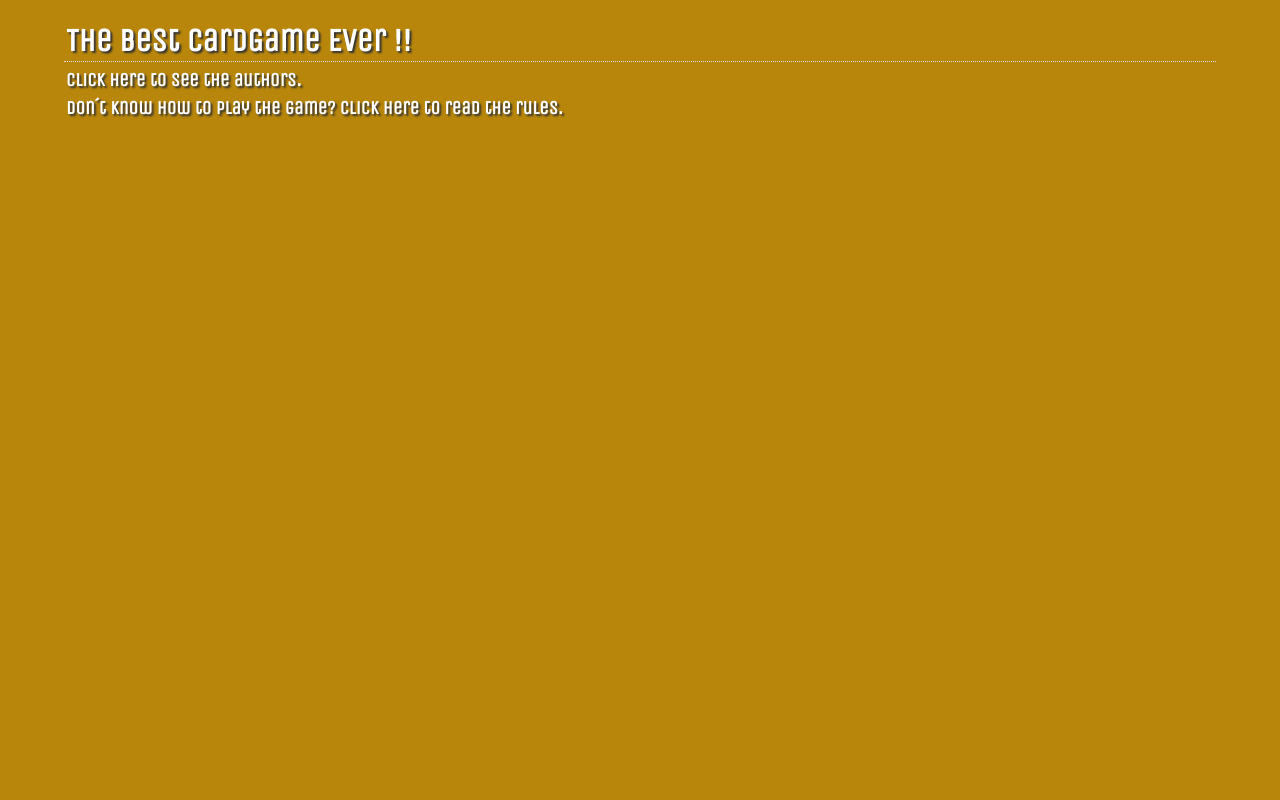
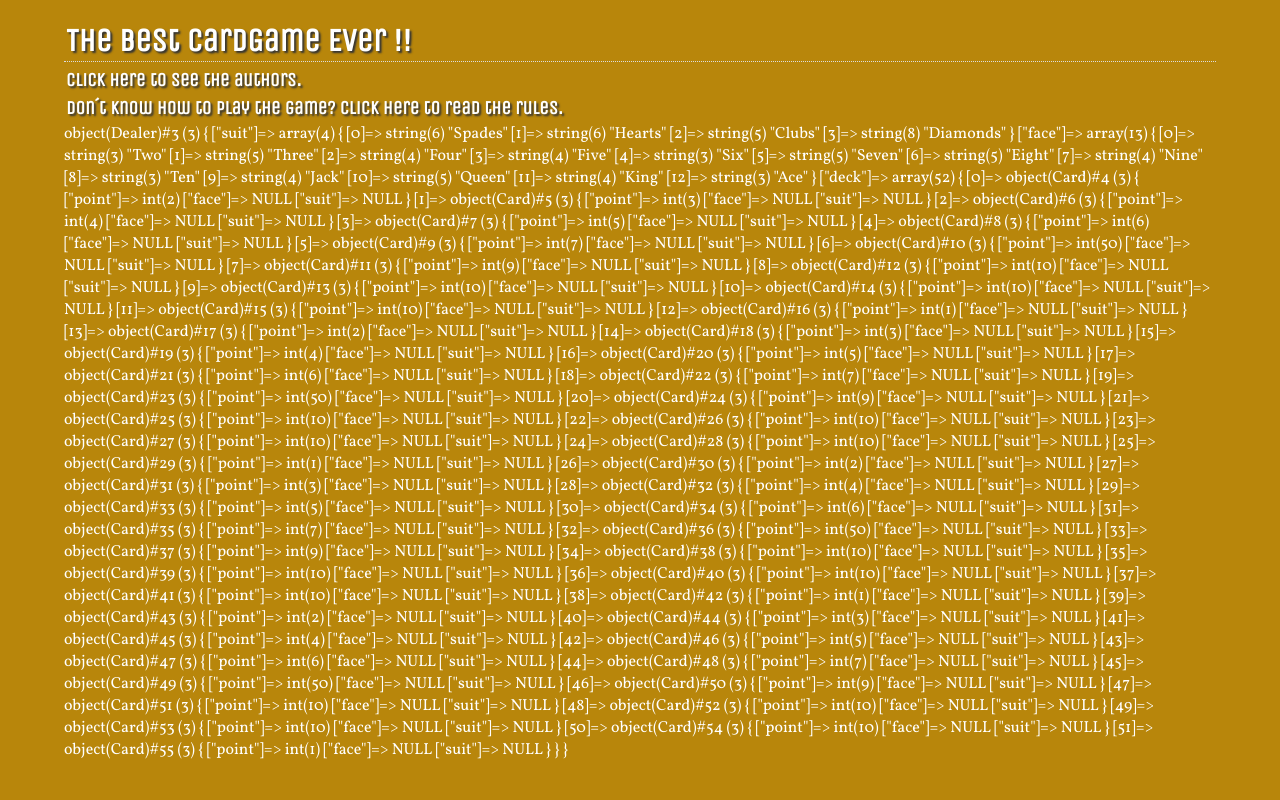
Before and after one commit to fransbernhard/cardGame, a PHP site: page / in a window 1280 px wide. Run offline with PHP 8.4, Linux system fonts and the light colour scheme.

Commit message:
Mimi and Rickard created Dealer.class and Card.class and changed in index.php

```diff
--- /dev/null
+++ b/Card.class.php
@@ -0,0 +1,56 @@
+<?php
+
+class Card {
+
+  public $point;
+  public $face;
+  public $suit;
+
+
+  function __construct($face, $suit) {
+
+    switch($face){
+      case "Two":
+        $this->point = 2;
+        break;
+      case "Three":
+        $this->point = 3;
+        break;
+      case "Four":
+        $this->point = 4;
+        break;
+      case "Five":
+        $this->point = 5;
+        break;
+      case "Six":
+        $this->point = 6;
+        break;
+      case "Seven":
+        $this->point = 7;
+        break;
+      case "Eight":
+        $this->point = 50;
+        break;
+      case "Nine":
+        $this->point = 9;
+        break;
+      case "Ten":
+        $this->point = 10;
+        break;
+      case "Jack":
+        $this->point = 10;
+        break;
+      case "Queen":
+        $this->point = 10;
+        break;
+      case "King":
+        $this->point = 10;
+        break;
+      case "Ace":
+        $this->point = 1;
+        break;
+    }
+
+
+  }
+}
--- /dev/null
+++ b/Dealer.class.php
@@ -0,0 +1,25 @@
+<?php
+
+class Dealer {
+
+  public $suit;
+  public $face;
+  public $deck = [];
+
+  function __construct() {
+
+    $this->suit = ["Spades", "Hearts", "Clubs", "Diamonds"];
+    $this->face = ["Two", "Three", "Four", "Five", "Six", "Seven", "Eight",
+    "Nine", "Ten", "Jack", "Queen", "King", "Ace"];
+
+    foreach ($this->suit as $suit) {
+      foreach ($this->face as $face) {
+        $this->deck[] = new Card($face, $suit);
+      }
+    }
+
+  }
+
+
+
+}
--- a/index.php
+++ b/index.php
@@ -56,9 +56,13 @@ spl_autoload_register(function ($className) {
 				<span class="got-it" title="OK, I got it. Let´s play....">OK, I got it. Let´s play....</span></p>
 		</header>
 	<section>
-		<p>
+<?php
 
-		</p>
+	$kortlek = new Dealer;
+
+	var_dump($kortlek);
+
+?>
 	</section>
 </div>
 
```
